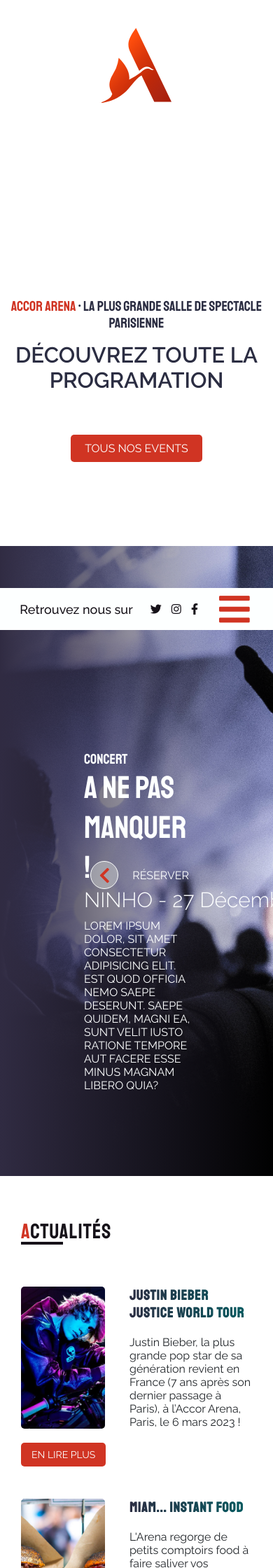
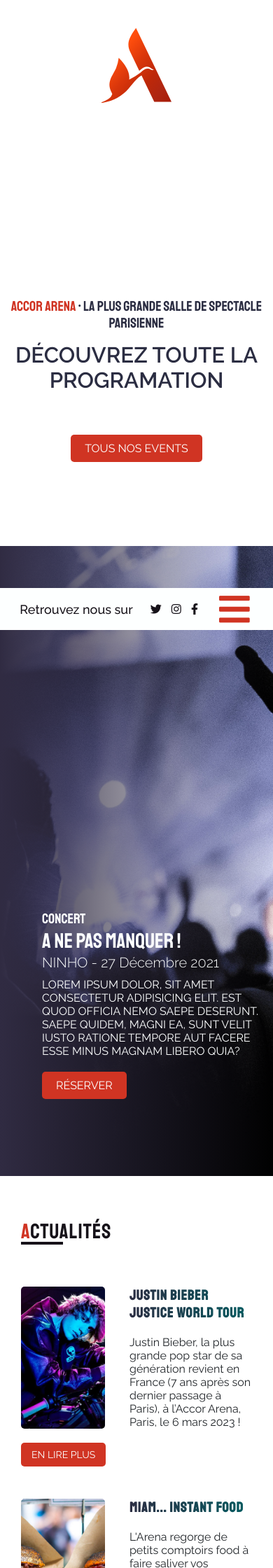
Before and after one commit to tmiia/Accor-Arena-TeamWork, a Jekyll site: the page built from _pages/index.html, in a window 390 px wide. Shown: the top 2240 px of the page at 70% size. Built offline with Jekyll 4.4.1, drawn with Linux system fonts in a browser that asks for light colours.

Commit message:
Responsive slider

```diff
--- a/_includes/sections/slider.html
+++ b/_includes/sections/slider.html
@@ -4,6 +4,7 @@
         <h4>A ne pas manquer !</h4>
         <span class="info-name-date">{{ include.name_date }}</span>
         <p class="text-slider">{{ include.text }}</p>
+        {% include components/primary-button.html link="#" text="Réserver" %}
     </div>
     <div class="reserver" id="btn-reserver">
         <div class="icon">
--- a/_layouts/default.html
+++ b/_layouts/default.html
@@ -8,16 +8,11 @@
     <link rel="preconnect" href="https://fonts.googleapis.com"><link rel="preconnect" href="https://fonts.gstatic.com" crossorigin>
     <link href="https://fonts.googleapis.com/css2?family=Raleway:wght@300;400;500;600&family=Staatliches&display=swap" rel="stylesheet">
     <link rel="stylesheet" href="https://use.fontawesome.com/releases/v5.15.4/css/all.css" integrity="sha384-DyZ88mC6Up2uqS4h/KRgHuoeGwBcD4Ng9SiP4dIRy0EXTlnuz47vAwmeGwVChigm" crossorigin="anonymous">
-
-
-
-
-
     <link rel="stylesheet" href="{{ "/assets/css/bootstrap.css" | relative_url }}">
     <link rel="stylesheet" href="{{ "/assets/css/main.css" | relative_url }}">
   </head>
   <body>
-    {% include sections/menu.html %}
+
     {% include commons/header.html %}
     {% include commons/nav-bar.html %}
     {{ content }}
--- a/_sass/components/slider.scss
+++ b/_sass/components/slider.scss
@@ -179,3 +179,45 @@
         }
     }
 }
+@media (min-width: 950px) {
+    .primary-button{
+        display: none;
+    }
+}
+@media (max-width: 950px) {
+    .slider{
+        .reserver, .slider{
+            display: none;
+        }
+
+        .info-slider{
+            width: 80%;
+            margin: 0 0 120px $margin-mobile;
+            .type{
+                font-family: $font-titre;
+                font-size: 20px;
+                letter-spacing: 9%;
+            }
+            h4{
+                font-family: $font-titre;
+                font-size: 30px;
+                text-transform: uppercase;
+            }
+            .info-name-date{
+                font-family: $font-text;
+                font-size:20px;
+                font-weight: 300;
+                white-space: nowrap;
+                display: block;
+                margin-bottom: 10px;
+            }
+            .text-slider{
+                font-family: $font-text;
+                font-size: 16px;
+                letter-spacing: 4%;
+                text-transform: uppercase;
+                margin-bottom: 30px;
+            }
+        }
+    }
+}
```
